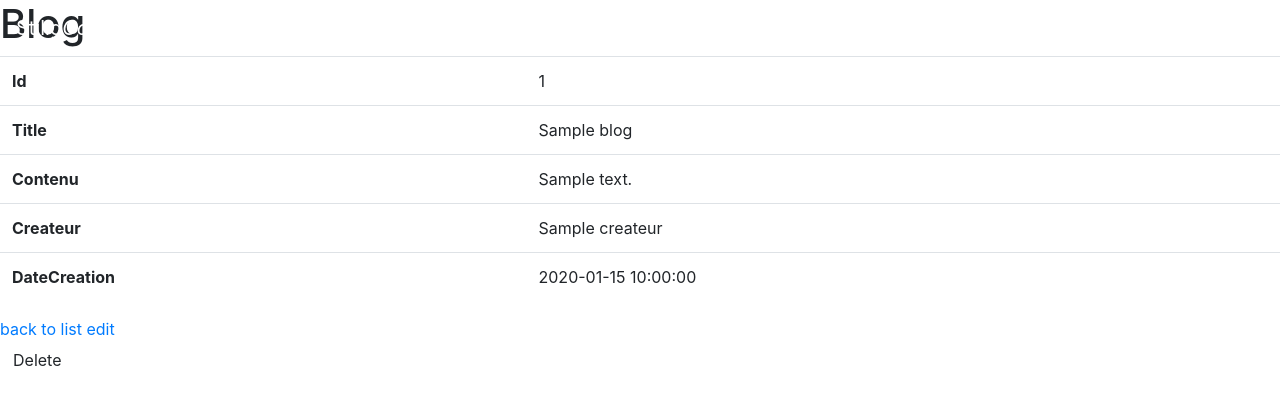
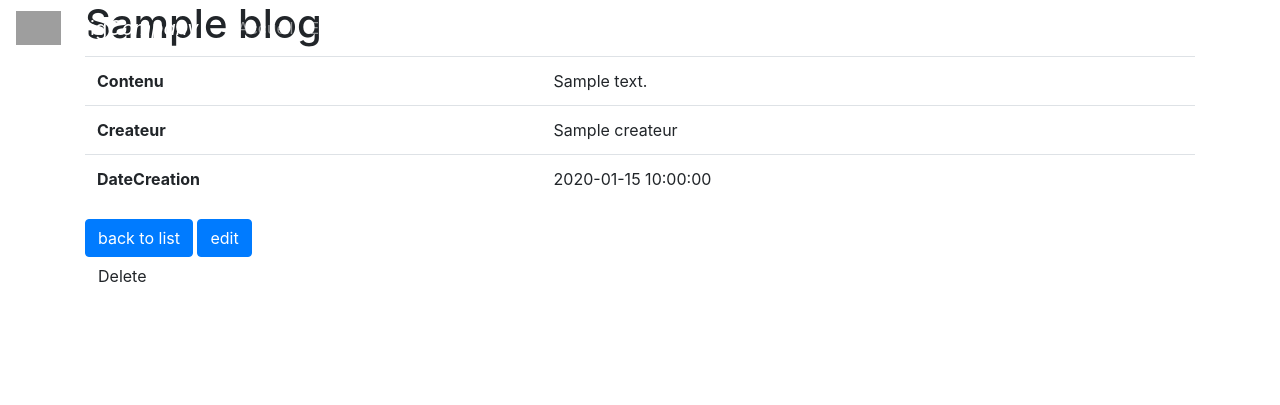
Before and after one commit to zeggriim2/masuperagence, a Symfony app: template templates/blog/show.html.twig in a window 1280 px wide. Shown: the top 405 px of the page. Run offline with Twig, Linux system fonts and the light colour scheme; the template is opened without the code that fills it: most values are stand-ins (such as "Sample title", 1, 10 or a date in 2020); some libraries are stand-ins or nearby versions; grey boxes are pictures that could not be loaded.

Commit message:
Ajout du logo, changement au niveau du blog

```diff
--- a/assets/css/agency.css
+++ b/assets/css/agency.css
@@ -839,3 +839,7 @@ label {
   position: fixed;
   margin-left: 2%;
 }
+
+.logo-stilig {
+  margin-right: 0.5rem;
+}
--- a/templates/base.html.twig
+++ b/templates/base.html.twig
@@ -3,11 +3,11 @@
 
 	<head>
 		<meta charset="UTF-8">
-        <title>{% block title %}Welcome!{% endblock %}</title>
-        <link rel="stylesheet"
-              href="https://stackpath.bootstrapcdn.com/bootstrap/4.4.1/css/bootstrap.min.css"
-              integrity="sha384-Vkoo8x4CGsO3+Hhxv8T/Q5PaXtkKtu6ug5TOeNV6gBiFeWPGFN9MuhOf23Q9Ifjh"
-              crossorigin="anonymous">
+		<title>
+			{% block title %}Welcome!
+			{% endblock %}
+		</title>
+		<link rel="stylesheet" href="https://stackpath.bootstrapcdn.com/bootstrap/4.4.1/css/bootstrap.min.css" integrity="sha384-Vkoo8x4CGsO3+Hhxv8T/Q5PaXtkKtu6ug5TOeNV6gBiFeWPGFN9MuhOf23Q9Ifjh" crossorigin="anonymous">
 		<link href="../vendor/fortawesome/font-awesome/css/all.min.css" rel="stylesheet" type="text/css">
 		{% block stylesheets %}
 			{{ encore_entry_link_tags('app') }}
@@ -16,60 +16,47 @@
 
 	<body>
 		<nav class="navbar fixed-top navbar-expand-lg navbar-dark" id="secondNav">
-                <a class="navbar-brand"
-                   href="{{ path('home') }}">Stilig<i>Company</i></a>
-                <button class="navbar-toggler"
-                        type="button"
-                        data-toggle="collapse"
-                        data-target="#navbarSupportedContent"
-                        aria-controls="navbarSupportedContent"
-                        aria-expanded="false"
-                        aria-label="Toggle navigation">
+			<img class="logo-stilig" src="{{ asset('build/LogoStilig.png') }}" width="45">
+			<a class="navbar-brand" href="{{ path('home') }}">Stilig<i>Company</i>
+			</a>
+			<button class="navbar-toggler" type="button" data-toggle="collapse" data-target="#navbarSupportedContent" aria-controls="navbarSupportedContent" aria-expanded="false" aria-label="Toggle navigation">
 				<span class="navbar-toggler-icon"></span>
 			</button>
 			<div class="container">
-                        <div class="collapse navbar-collapse"
-                        id="navbarSupportedContent">
+				<div class="collapse navbar-collapse" id="navbarSupportedContent">
 					<ul class="navbar-nav">
 						<li class="nav-item {% if current_menu is defined and current_menu == 'properties' %} active {% endif %} ">
-                                                <a class="nav-link"
-                                                href="{{ path('property.index') }}">Accueil</a>
+							<a class="nav-link" href="{{ path('property.index') }}">Accueil</a>
 						</li>
 					</ul>
 					<ul class="navbar-nav">
 						<li class="nav-item {% if current_menu is defined and current_menu == 'properties' %} active {% endif %} ">
-                                                <a class="nav-link"
-                                                href="{{ path('property.index') }}">Evénements</a>
+							<a class="nav-link" href="{{ path('property.index') }}">Evénements</a>
 						</li>
 					</ul>
 					<ul class="navbar-nav">
 						<li class="nav-item {% if current_menu is defined and current_menu == 'properties' %} active {% endif %} ">
-                                                <a class="nav-link"
-                                                href="{{ path('property.index') }}">Vacances</a>
+							<a class="nav-link" href="{{ path('property.index') }}">Vacances</a>
 						</li>
 					</ul>
 					<ul class="navbar-nav">
 						<li class="nav-item {% if current_menu is defined and current_menu == 'properties' %} active {% endif %} ">
-                                                <a class="nav-link"
-                                                href="{{ path('blog_index') }}">Blog</a>
+							<a class="nav-link" href="{{ path('blog_index') }}">Blog</a>
 						</li>
 					</ul>
 					<ul class="navbar-nav">
 						<li class="nav-item {% if current_menu is defined and current_menu == 'properties' %} active {% endif %} ">
-                                                <a class="nav-link"
-                                                href="{{ path('property.index') }}">Mes biens</a>
+							<a class="nav-link" href="{{ path('property.index') }}">Mes biens</a>
 						</li>
 					</ul>
 					<ul class="navbar-nav">
 						<li class="nav-item {% if current_menu is defined and current_menu == 'properties' %} active {% endif %} ">
-                                                <a class="nav-link"
-                                                href="{{ path('property.index') }}">A propos</a>
+							<a class="nav-link" href="{{ path('property.index') }}">A propos</a>
 						</li>
 					</ul>
 					<ul class="navbar-nav">
 						<li class="nav-item {% if current_menu is defined and current_menu == 'properties' %} active {% endif %} ">
-                                                <a class="nav-link"
-                                                href="{{ path('property.index') }}">Contactez-nous</a>
+							<a class="nav-link" href="{{ path('property.index') }}">Contactez-nous</a>
 						</li>
 					</ul>
 				</div>
@@ -78,15 +65,9 @@
 		</nav>
 		{% block body %}{% endblock %}
 		{% block javascripts %}{% endblock %}
-        <script src="https://code.jquery.com/jquery-3.4.1.slim.min.js"
-                integrity="sha384-J6qa4849blE2+poT4WnyKhv5vZF5SrPo0iEjwBvKU7imGFAV0wwj1yYfoRSJoZ+n"
-                crossorigin="anonymous"></script>
-        <script src="https://cdn.jsdelivr.net/npm/popper.js@1.16.0/dist/umd/popper.min.js"
-                integrity="sha384-Q6E9RHvbIyZFJoft+2mJbHaEWldlvI9IOYy5n3zV9zzTtmI3UksdQRVvoxMfooAo"
-                crossorigin="anonymous"></script>
-        <script src="https://stackpath.bootstrapcdn.com/bootstrap/4.4.1/js/bootstrap.min.js"
-                integrity="sha384-wfSDF2E50Y2D1uUdj0O3uMBJnjuUD4Ih7YwaYd1iqfktj0Uod8GCExl3Og8ifwB6"
-                crossorigin="anonymous"></script>
+		<script src="https://code.jquery.com/jquery-3.4.1.slim.min.js" integrity="sha384-J6qa4849blE2+poT4WnyKhv5vZF5SrPo0iEjwBvKU7imGFAV0wwj1yYfoRSJoZ+n" crossorigin="anonymous"></script>
+		<script src="https://cdn.jsdelivr.net/npm/popper.js@1.16.0/dist/umd/popper.min.js" integrity="sha384-Q6E9RHvbIyZFJoft+2mJbHaEWldlvI9IOYy5n3zV9zzTtmI3UksdQRVvoxMfooAo" crossorigin="anonymous"></script>
+		<script src="https://stackpath.bootstrapcdn.com/bootstrap/4.4.1/js/bootstrap.min.js" integrity="sha384-wfSDF2E50Y2D1uUdj0O3uMBJnjuUD4Ih7YwaYd1iqfktj0Uod8GCExl3Og8ifwB6" crossorigin="anonymous"></script>
 
 		<!-- Contact form JavaScript -->
 		<script src="../assets/js/jqBootstrapValidation.js"></script>
--- a/templates/blog/show.html.twig
+++ b/templates/blog/show.html.twig
@@ -1,20 +1,14 @@
 {% extends 'base.html.twig' %}
 
-{% block title %}Blog{% endblock %}
+{% block title %}Blog
+{% endblock %}
 
 {% block body %}
-    <h1>Blog</h1>
+	<div class="container">
+		<h1>{{ blog.Title }}</h1>
 
 		<table class="table">
 			<tbody>
-            <tr>
-                <th>Id</th>
-                <td>{{ blog.id }}</td>
-            </tr>
-            <tr>
-                <th>Title</th>
-                <td>{{ blog.Title }}</td>
-            </tr>
 				<tr>
 					<th>Contenu</th>
 					<td>{{ blog.Contenu }}</td>
@@ -30,9 +24,11 @@
 			</tbody>
 		</table>
 
-    <a href="{{ path('blog_index') }}">back to list</a>
+		<a class="btn btn-primary" href="{{ path('blog_index') }}">back to list</a>
 
-    <a href="{{ path('blog_edit', {'id': blog.id}) }}">edit</a>
+		<a class="btn btn-primary" href="{{ path('blog_edit', {'id': blog.id}) }}">edit</a>
 
 		{{ include('blog/_delete_form.html.twig') }}
+	</div>
+
 {% endblock %}
--- a/webpack.config.js
+++ b/webpack.config.js
@@ -55,6 +55,10 @@ Encore
         config.corejs = 3;
     })
 
+    .copyFiles({
+        from: './assets/img',
+    })
+
     // enables Sass/SCSS support
     //.enableSassLoader()
 
@@ -71,6 +75,6 @@ Encore
     // uncomment if you use API Platform Admin (composer req api-admin)
     //.enableReactPreset()
     //.addEntry('admin', './assets/js/admin.js')
-;
+    ;
 
 module.exports = Encore.getWebpackConfig();
```
Also changed, not shown: assets/img/LogoStilig.png (added). Lines whose indentation alone changed are shown as unchanged.
